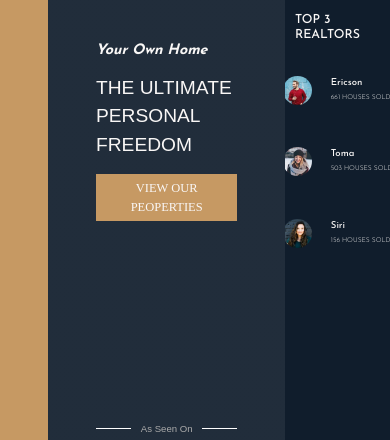
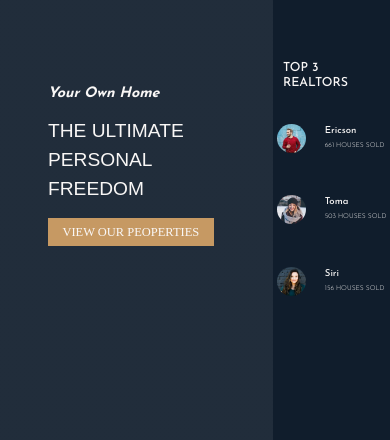
Before and after one commit to Salman-Farshe/nexter, a website: page index.html in a window 390 px wide. Shown: the part 224-664 px from the top of the page. Drawn offline with nearby package versions, Linux system fonts and the light colour scheme.

Commit message:
making responsive sidebar__section

```diff
--- a/sass/layouts/sidebar.scss
+++ b/sass/layouts/sidebar.scss
@@ -7,6 +7,14 @@
 
     display: flex;
     justify-content: center;
+
+    @include responsive(tab__portait){
+        grid-column: full-start / full-end;
+        grid-row: 1 / 2;
+
+        // positioning menu button
+        justify-content: end;
+    }
 }
 
 .nav__button{
@@ -37,4 +45,8 @@
     &::after{
         transform: translateY(0.4rem);
     }
+
+    @include responsive(tab__portait){
+        margin-right: 2rem;
+    }
 }
--- a/sass/pages/container.scss
+++ b/sass/pages/container.scss
@@ -19,4 +19,13 @@
         min-content - fit the content without overflow
         max-content - make the columns wide as much as possible, without line break
     */
+
+    @include responsive(tab__portait){
+        // add a new row
+        // delete the first column
+        grid-template-rows: 5rem 85vh min-content 40vw repeat(3, min-content);
+        grid-template-columns:[full-start] minmax(4rem, 1fr) [center-start]
+                            repeat(8, [col-start] minmax(min-content, 9rem) [col-end] )
+                            [center-end] minmax(4rem, 1fr) [full-end];
+    }
 }
```
Also changed, not shown: css/style.css.
